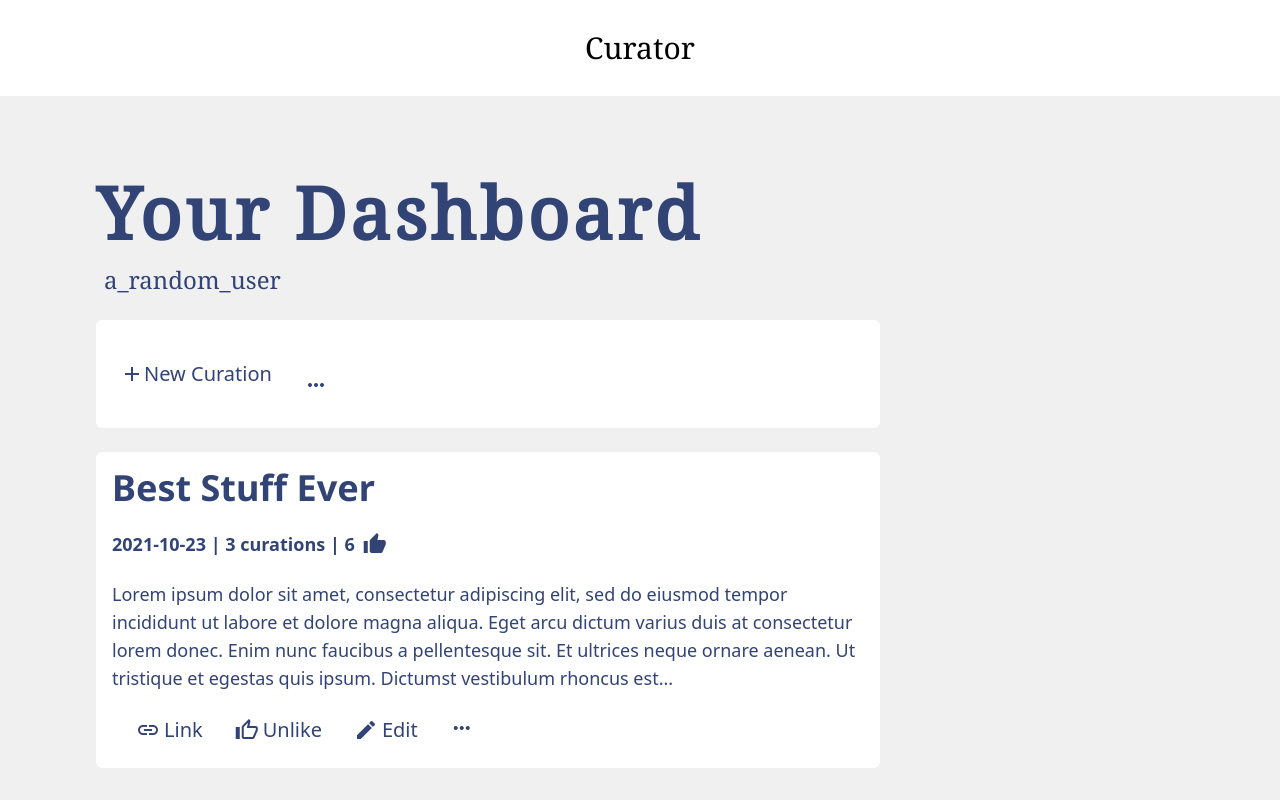
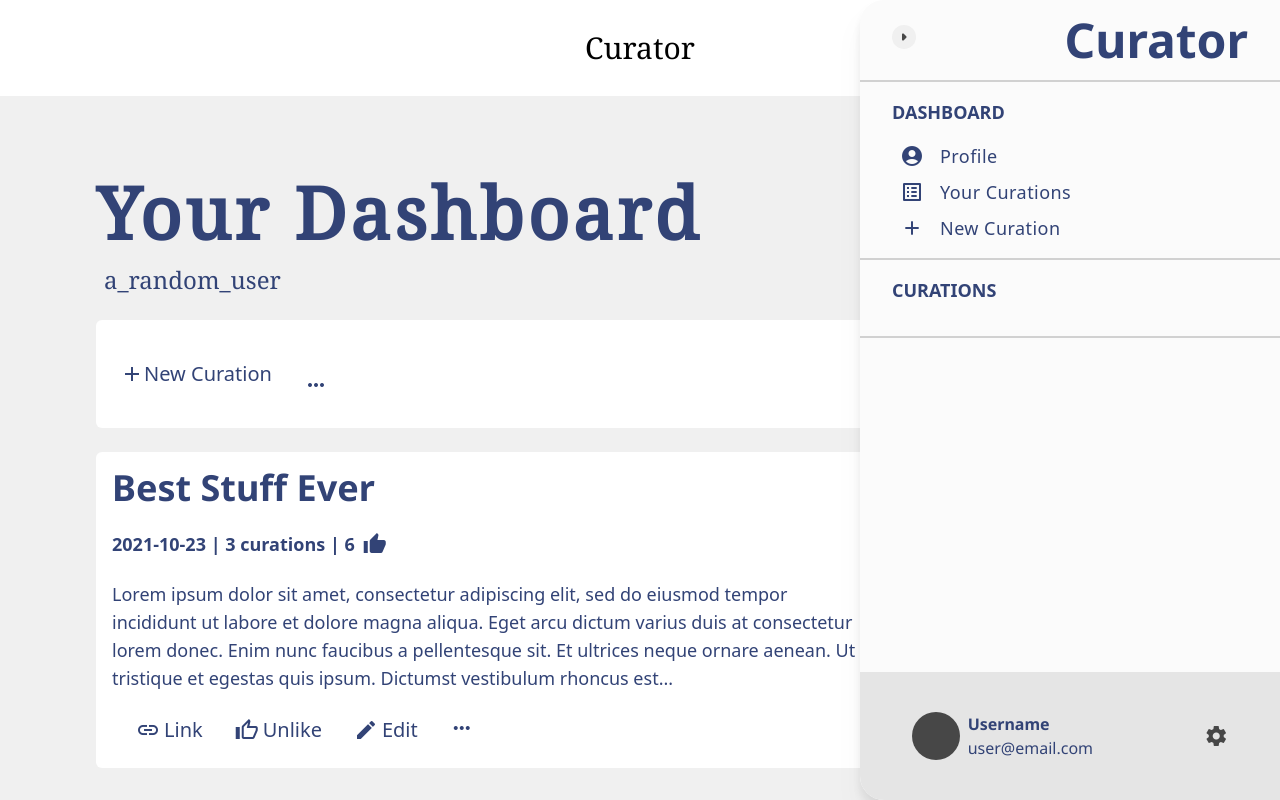
Before and after one commit to pranavraaghav/curator-frontend, a Next.js app: page /dashboard/a_random_user in a window 1280 px wide. Shown: the top 800 px of the page. Built offline with nearby package versions, Linux system fonts and the light colour scheme.

Commit message:
feat : add sidebar prototype

```diff
--- a/components/Layout.jsx
+++ b/components/Layout.jsx
@@ -1,15 +1,20 @@
+import { useRouter } from 'next/dist/client/router'
 import React from 'react'
+import Head from 'next/head'
+import { useState } from 'react'
+
 import Footer from './Footer'
 import NavBar from './NavBar'
-import Head from 'next/head'
-import Image from 'next/image'
 import Sidebar from './Sidebar'
-import { useRouter } from 'next/dist/client/router'
 
 // import * as layout from '../styles/components/Layout.module.css'
 
 const Layout = ({children}) => {
     const { pathname } = useRouter()
+
+    const [sidebarActive, setSidebarActive] = useState(true)
+
+    const toggleSidebar = () => {setSidebarActive(!sidebarActive)}
 
     // Hides Sidebar if the current route shouldn't have it like the login or register pages
     const authRoutes = ['/login','/register','/']
@@ -24,15 +29,13 @@ const Layout = ({children}) => {
                 <link rel="icon" href="/favicon.ico" />
                 <base target="_blank"></base>
              </Head>
-            <NavBar />
-            <div className="flex flex-row items-center justify-center">
-                <div className="flex flex-col ">
+            <NavBar hideSidebar={hideSidebar} toggleSidebar={toggleSidebar} sidebarActive={sidebarActive}/>
+            <div className="frc">
+                <div className="flex flex-col w-full">
                     {children}
                     <Footer />
                 </div>
-                {/* <div className="relative">
-                    { !hideSidebar && <Sidebar />}
-                </div> */}
+                { !hideSidebar && <Sidebar toggleSidebar={toggleSidebar} sidebarActive={sidebarActive}/>}
             </div>
         </div>
     )
--- a/components/NavBar.jsx
+++ b/components/NavBar.jsx
@@ -1,9 +1,18 @@
 import React from 'react'
+import { motion } from 'framer-motion'
 
-const NavBar = () => {
+const NavBar = ( {toggleSidebar, sidebarActive, hideSidebar} ) => {
     return (
         <div className="sticky top-0 flex flex-row items-center justify-around w-full h-24 bg-block">
             <h1 className="text-3xl font-noto-serif">Curator</h1>
+            {
+            !hideSidebar &&
+            <div onClick={toggleSidebar} className="right-0 cursor-pointer lg:hidden">
+                <motion.span animate={sidebarActive ? {rotate:180,} : {rotate:0}} className="text-6xl rounded-full text-coal material-icons-round bg-hover">
+                    arrow_left
+                </motion.span>
+            </div>
+            }
         </div>
     )
 }
--- a/components/Sidebar.jsx
+++ b/components/Sidebar.jsx
@@ -1,22 +1,79 @@
 import { useState } from "react";
+import { motion } from 'framer-motion'
 
-function Sidebar() {
-    const [sidebarActive, setSidebarActive] = useState(true)
-
-    const toggleSidebar = () => {setSidebarActive(!sidebarActive)}
+function Sidebar({toggleSidebar, sidebarActive}) {
 
     return (
-        <div className="sticky top-0 flex flex-col items-start justify-start h-full bg-red-500">
-            <div className={`items-start transition-all duration-500 ease-in-out ${sidebarActive ? "w-expanded" : "w-folded "}`}>
-                <div className="text-9xl">
-                    {sidebarActive ? (<strong>Curator</strong>) : (<strong>C</strong>)}
+            <aside className={`fixed right-0 drop-shadow-xl flex flex-col bg-sidebar rounded-l-3xl h-full items-center justify-between top-0 transition-all duration-700 ease-in-out overflow-hidden ${sidebarActive ? "w-72 lg:w-expanded" : "w-0 lg:w-folded "}`}>
+                <div className="w-full fcc">
+                    <div className="flex flex-row items-center justify-between w-full px-8 py-4 mx-4">
+                        <div onClick={toggleSidebar} className="right-0 cursor-pointer">
+                            <motion.span animate={sidebarActive ? {rotate:180,} : {rotate:0}} className="text-6xl rounded-full text-coal material-icons-round bg-hover">
+                                arrow_left
+                            </motion.span>
+                        </div>
+                        <div className="text-5xl font-extrabold text-primary font-noto-sans">
+                            {sidebarActive ? (<strong>Curator</strong>) : (<strong></strong>)}
+                        </div>
+                    </div>
+                    <HorizBar />
+                    <div className={`flex flex-col w-full px-8 py-4 mx-4 space-y-4 ${sidebarActive ? "items-start" : "items-center"}`}>
+                        <h1 className="text-lg font-semibold text-primary">DASHBOARD</h1>
+                        <ul className="flex flex-col items-start space-y-2 ">
+                            <DashListItem icon={"account_circle"} label={sidebarActive ? "Profile" : null} />
+                            <DashListItem icon={"list_alt"} label={sidebarActive ? "Your Curations" : null} />
+                            <DashListItem icon={"add"} label={sidebarActive ? "New Curation" : null} />
+                        </ul>
+                    </div>
+                    <HorizBar />
+                    <div className={`flex flex-col w-full px-8 py-4 mx-4 space-y-4 ${sidebarActive ? "items-start" : "items-center"}`}>
+                        <h1 className="text-lg font-semibold text-primary">CURATIONS</h1>
+                        <ul className="flex flex-col items-start space-y-2 ">
+
+                        </ul>
+                    </div>
+                    <HorizBar />
                 </div>
-                <div onClick={toggleSidebar} className="cursor-pointer">
-                    <span className="material-icons">chevron_right</span>
+                <div className="flex items-center justify-center w-full h-32 frc bg-whisper">
+                    <div className="flex flex-row items-center justify-around w-full">
+                        <div className="frc">
+                            <div className="w-12 h-12 rounded-full bg-coal"></div>
+                            {
+                                sidebarActive &&
+                                <div className="flex flex-col items-start mx-2 text-primary font-noto-sans">
+                                    <h2 className="font-bold">Username</h2>
+                                    <h3 className="font-light">user@email.com</h3>
+                                </div>
+                            }
+                        </div>
+                        {
+                            sidebarActive &&
+                            <span className="text-3xl material-icons text-coal">settings</span>
+                        }
+                    </div>
                 </div>
-            </div>
+
+            </aside>
+    );
+}
+
+function HorizBar() {
+
+    return (
+        <div className="w-full h-0.5 m-0 opacity-50 bg-ash">
+
         </div>
-    );
+    )
+}
+
+function DashListItem( { icon, label, sidebarActive } ) {
+
+    return (
+        <li className="px-2 space-x-4 rounded-lg frc hover:bg-hover">
+            <span className="material-icons-round text-primary">{icon}</span>
+            {label && <h2 className="text-lg font-normal tracking-wide text-primary">{label}</h2>}
+        </li>
+    )
 }
 
 export async function getServerSideProps(ctx){
```
